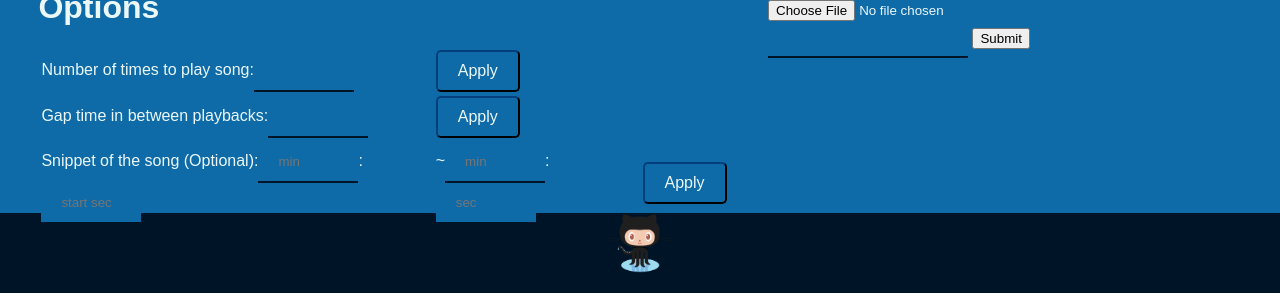
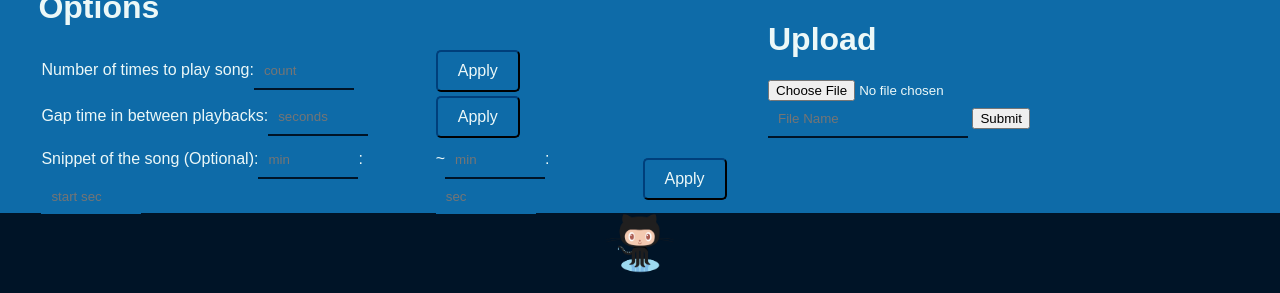
Before and after one commit to mrdanshih/mloop, a PHP site: page / in a window 1280 px wide. Shown: the part 577-870 px from the top of the page. Run offline with PHP 8.4, Linux system fonts and the light colour scheme; data that the repository does not hold is empty.

Commit message:
Update site with placeholders and Upload section specified

```diff
--- a/css/main.css
+++ b/css/main.css
@@ -32,7 +32,7 @@ footer img {
 }
 #options input {
     width: 100px;
-    padding: 12px 20px;
+    padding: 10px 10px;
     margin: 0;
     box-sizing: border-box;
     background-color: var(--main-color);
@@ -101,7 +101,7 @@ button:hover {
 }
 #sidebar input[type="text"] {
     width: 200px;
-    padding: 10px 20px;
+    padding: 10px 10px;
     margin: 0;
     box-sizing: border-box;
     background-color: var(--main-color);
--- a/index.php
+++ b/index.php
@@ -13,21 +13,19 @@
     <div id="main">
         <!--Place audio player here-->
         <div id="player">
-            <audio controls="">
-            <!--Need to change this to correspond to chosen music file-->
-
-            </audio>
+            <audio autoplay="" controls="" loop="">
+            <!--Need to change this to correspond to chosen music file--></audio>
         </div><!--need to add skip previous and next buttons-->
         <div id="options">
             <h1>Options</h1>
             <table>
                 <tbody>
                     <tr>
-                        <td>Number of times to play song:<input></td>
+                        <td>Number of times to play song:<input placeholder="count"></td>
                         <td><button type="button">Apply</button></td>
                     </tr>
                     <tr>
-                        <td>Gap time in between playbacks:<input></td>
+                        <td>Gap time in between playbacks:<input placeholder="seconds"></td>
                         <td><button type="button">Apply</button></td>
                     </tr>
                     <tr>
@@ -45,38 +43,30 @@
         </div>
     </div>
     <div id="sidebar">
-        <!--Song List-->
-        <!--Place title bar here "list of songs"-->
-        <h1>List of Songs</h1><!--Place music file list here-->
-
+        <h1>List of Songs</h1>
         <select name='songs'>
             <?php
 			$servername = "localhost";
 			$username = "dan";
 			$password = "hello";
 			$dbname = "mlooper";
-
 			$conn = new mysqli($servername, $username, $password, $dbname) or die("Connection failed: " . $conn->connect_error);
-
 			$sql_query = mysqli_query($conn, "SELECT name FROM music");
-
 			while($row = $sql_query->fetch_assoc()){
 			    echo "<option>" . $row['name'] . "</option>";
 			}
 			?>
         </select>
-
-
+        <h1>Upload</h1>
         <form action="upload.php" enctype="multipart/form-data" method="post">
-            <uploadfile><input accept=".mp3,.wav,.m4a,.aac" id="fileToUpload" name=
-            "fileToUpload" type="file"> <input name="displayName" type="text"></uploadfile>
+            <input accept=".mp3,.wav,.m4a,.aac" id="fileToUpload" name=
+            "fileToUpload" type="file">
+            <input name="displayName" type="text" placeholder="File Name">
             <input name="submit" type="submit" value="Submit">
         </form>
-
-    </div>
-
-    <!--Extension check-->
-    <script src="jquery.js"></script>
+    </div><!--Extension check-->
+    <script src="jquery.js">
+    </script>
     <script>
       $( "uploadfile" ).change(function() {
       var fileext = $("#fileToUpload").val().split('.').pop();
```
Lines whose indentation alone changed are shown as unchanged.
